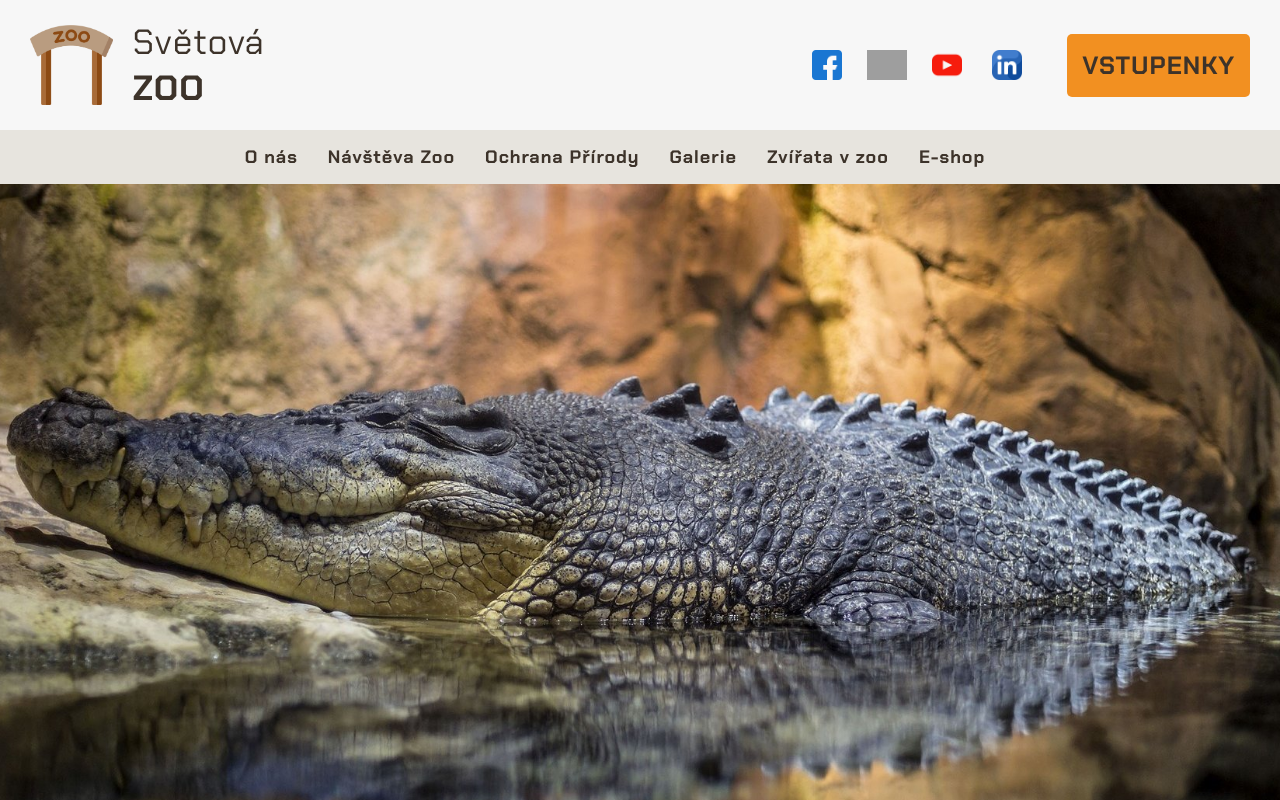
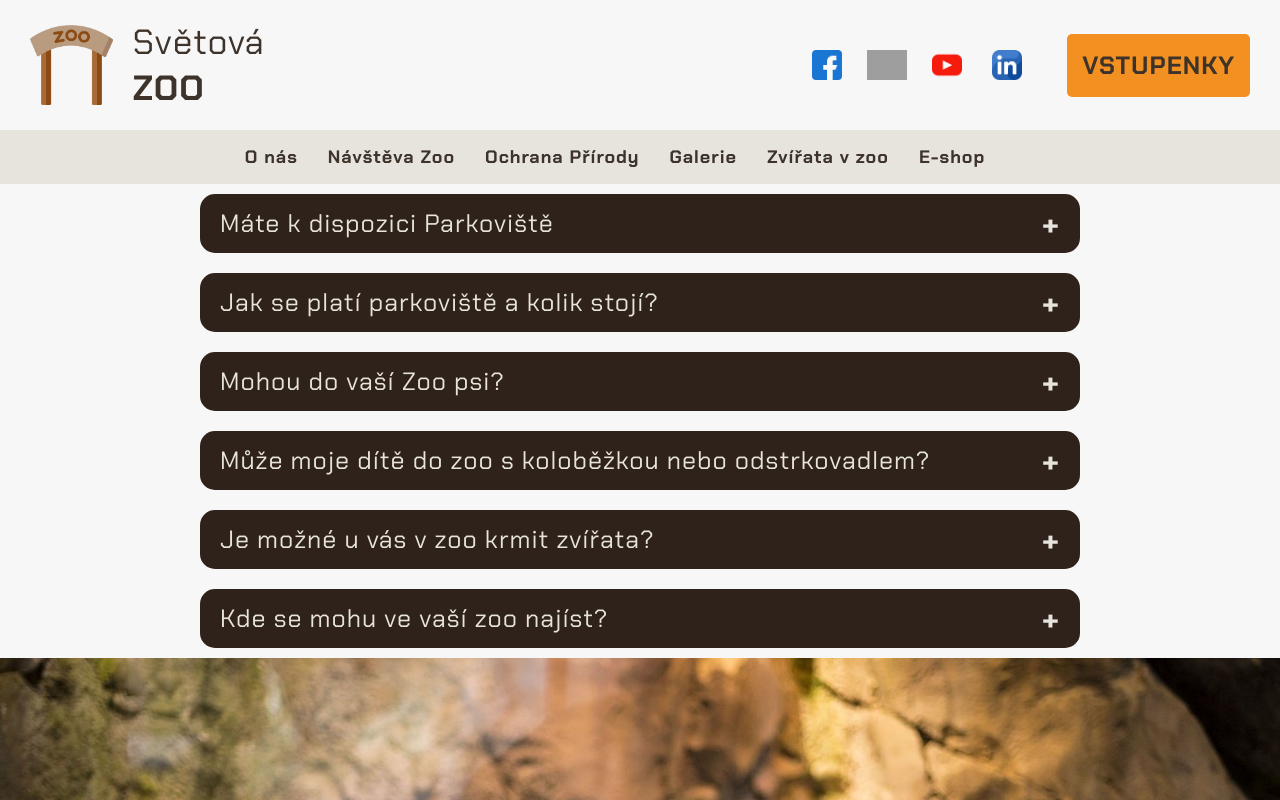
Before and after one commit to KarelStastny/React-Zoo-Web, a React (Create React App) app: page / in a window 1280 px wide. Shown: the top 800 px of the page. Built offline with nearby package versions, Linux system fonts and the light colour scheme; grey boxes are pictures that could not be loaded.

Commit message:
vytvořena komponenata faq

```diff
--- a/src/App.js
+++ b/src/App.js
@@ -18,6 +18,7 @@ import Mapa from './pages/Mapa';
 import OteviraciDoba from './pages/OteviraciDoba';
 import Foto from './pages/Foto';
 import OneKariera from './components/OneKariera';
+import CasteOtazky from './pages/CasteOtazky';
 
 
 const App = () => {
@@ -49,7 +50,7 @@ return <div className="app">
         <Route path='/cennik' element={<Cennik/>} />
         <Route path='/vstupenky' element={<Error/>} />
         <Route path='/mapa-zoo"' element={<Mapa/>} />
-        <Route path='/dotazy' element={<Error/>} />
+        <Route path='/dotazy' element={<CasteOtazky/>} />
 
         {/* 3 část Ochrana přírody */}
         <Route path='/ochrana-prirody' element={<Error/>} />
--- a/src/App.scss
+++ b/src/App.scss
@@ -33,3 +33,9 @@
   width: 100%;
   margin: 0 auto;
 }
+
+.row2{
+  max-width: 900px;
+  width: 100%;
+  margin: 0 auto;
+}
--- /dev/null
+++ b/src/components/Faq.js
@@ -0,0 +1,41 @@
+import React from 'react'
+import "./Faq.scss"
+import DataFaq from "../data/DataFaq"
+import { useState } from 'react'
+
+const Faq = () => {
+  const [selected, setSelected] = useState(null)
+
+  const toggle = (index) => {
+    if( selected === index){
+      // nejdřív se zavřou všechny odpovědi
+      setSelected(null)
+    }else{
+      // ta se shodným idexem se otevře
+      setSelected(index)
+    }
+  }
+
+
+
+
+  return <div className="faq ">
+    <div className="accordion row2">
+       {
+        DataFaq.map ( (one, index) => {
+          return <div className="itembox">
+                    <div className="title" onClick={() => toggle(index)}>
+                      <h2>{one.question}</h2>
+                      {/* Pokud je index shodný a otevře se nabídka změní se + na - */}
+                      <span>{selected === index ? "-" : "+"}</span>
+                    </div>
+                    {/* Při shodném idexu se změní classy */}
+                  <div className={selected === index ? "content show" : "content"}>{one.answer}</div>
+            </div>
+        })
+       }
+    </div>
+  </div>
+}
+
+export default Faq
--- /dev/null
+++ b/src/components/Faq.scss
@@ -0,0 +1,56 @@
+@import "../mixins.scss";
+@import "../variables.scss";
+
+
+.faq {
+    .accordion {
+      .itembox {
+        padding: 0 10px ;
+
+        .title {
+          cursor: pointer;
+          transition: background-color 0.3s ease;
+          display: flex;
+          justify-content: space-between;
+          align-items: center;
+          padding: 10px 20px;
+          margin: 10px auto;
+
+          border-radius: $middle-radius;
+          background-color: $dark-brown;
+          h2, span{
+            color: $white-brown;
+            &:hover {
+                color: $orange-icon;
+              }
+          }
+
+          h2{
+            font-size: $middle-font;
+            @media (max-width: 700px) {
+                font-size: $standart-font;
+            }
+          }
+          span{
+            font-size: 30px;
+            font-weight: 900;
+          }
+
+
+
+        }
+        .content {
+          max-height: 0;
+          overflow: hidden;
+          transition: max-height .7s ease;
+          padding: 0 30px;
+          text-align: justify;
+
+          &.show {
+            max-height: 500px;
+            transition-duration: 2s;
+          }
+        }
+      }
+    }
+  }
--- /dev/null
+++ b/src/data/DataFaq.js
@@ -0,0 +1,29 @@
+
+const dataFaq = [
+    {
+        question: "Máte k dispozici Parkoviště",
+        answer: "Ano máme k dispozici 4 různá parkoviště u všech vchodů do Zoo Svět. Všechna parkoviště mají kapacitu kolem 1000 vozů. Upozorňujeme že se jedná o nehlídaná parkoviště, proto prosíme nenchávejte si v autě své cennosti. Pro návštěvníky kteří chtěji auto zanechat ve střeženém objetktu je k dispozici podzemní parkoviště pro cca 200 vozů."
+    },
+    {
+        question: "Jak se platí parkoviště a kolik stojí?",
+        answer: "Základní parkování je ZDARMA na celý den. Cena parkoviště je zahrnuta již v cenně vstupného. Při využití hlídaného podzemního parkoviště se při odchodu platí 30 Kč za hodinu."
+    },
+    {
+        question: "Mohou do vaší Zoo psi?",
+        answer: "Z bezpečnostních a hygienických důvodů nemají psi a ostatní domácí zvířata do Zoologické zahrady Liberec vstup povolen. Naše zoo je rozlohou poměrně malá a expozice se zpravidla nacházejí v těsné blízkosti návštěvnických tras. Zvířata ve výbězích (nebo to vaše) by se tak mohla snadno splašit a následkem toho ublížit našim ošetřovatelům, ostatním návštěvníkům zoo nebo i sama sobě. Výjimku tvoří cvičení psi sloužící jako asistenční (s průkazem) u osob nevidomých či jinak znevýhodněných. Z důvodu časté neukázněnosti některých návštěvníků, kteří nerespektovali pravidla návštěvního řádu, není povolen ani vstup návštěvníkům se psy umístěnými v taškách."
+    },
+    {
+        question: "Může moje dítě do zoo s koloběžkou nebo odstrkovadlem?",
+        answer: "Ne, z bezpečnostních důvodů nepovolujeme do zoo vstup s kolem (to můžete připoutat svým zámkem k venkovním stojanům), koloběžkou nebo dětským odsrkovadlem (ta vám zdarma uschováme na pokladně)."
+    },
+    {
+        question: "Je možné u vás v zoo krmit zvířata?",
+        answer: "Lze krmit zvířata, u jejichž výběhů se nacházejí krmné automaty s granulemi (např. kozy a ovce), ale pouze tato zvířata a pouze těmito granulemi. Veškeré z domova donesené či v zoo koupené jídlo jim způsobuje zdravotní komplikace, které mohou končit až fatálně - úhynem zvířete."
+    },
+    {
+        question: "Kde se mohu ve vaší zoo najíst?",
+        answer: "Na jaře 2013 jsme otevřeli novou restauraci s celoročním provozem. Kromě toho máte možnost občerstvit se i u jednotlivých stánků, které jsou v sezóně otevřeny denně (dle provozní doby - umístěna na jednotlivých stáncích), v mimosezónním období pak nepravidelně."
+    },
+]
+
+export default dataFaq
--- /dev/null
+++ b/src/pages/CasteOtazky.js
@@ -0,0 +1,12 @@
+import React from 'react'
+import Faq from '../components/Faq'
+
+const CasteOtazky = () => {
+  return (
+    <div>
+      <Faq/>
+    </div>
+  )
+}
+
+export default CasteOtazky
--- a/src/pages/Cennik.js
+++ b/src/pages/Cennik.js
@@ -46,7 +46,7 @@ const Cennik = () => {
 
   {/* Winter season */}
       <div className="winter-season">
-      https://ulozto.cz/tam/6a32ed6b-5a15-49d9-b1f4-bdcafd612596
+
 
 
         <h2>Zimní sezona  od 1. 11. do 31. 3.</h2>
--- a/src/pages/Cennik.scss
+++ b/src/pages/Cennik.scss
@@ -3,6 +3,7 @@
 
 .cennik-zoo{
     margin-top: 30px;
+    max-width: 1200px;
     h1{
         text-align: center;
         font-weight: 900;
--- a/src/pages/Home.js
+++ b/src/pages/Home.js
@@ -3,6 +3,7 @@ import Cennik from "./Cennik"
 import Prohibitions from '../components/Prohibitions'
 import DailyProgram from '../components/DailyProgram'
 import Background from '../components/Background'
+import Faq from '../components/Faq'
 
 
 
@@ -11,6 +12,7 @@ import Background from '../components/Background'
 const Home = () => {
   return (
     <div>
+      <Faq/>
       <Background/>
       <DailyProgram/>
       <Prohibitions/>
```
